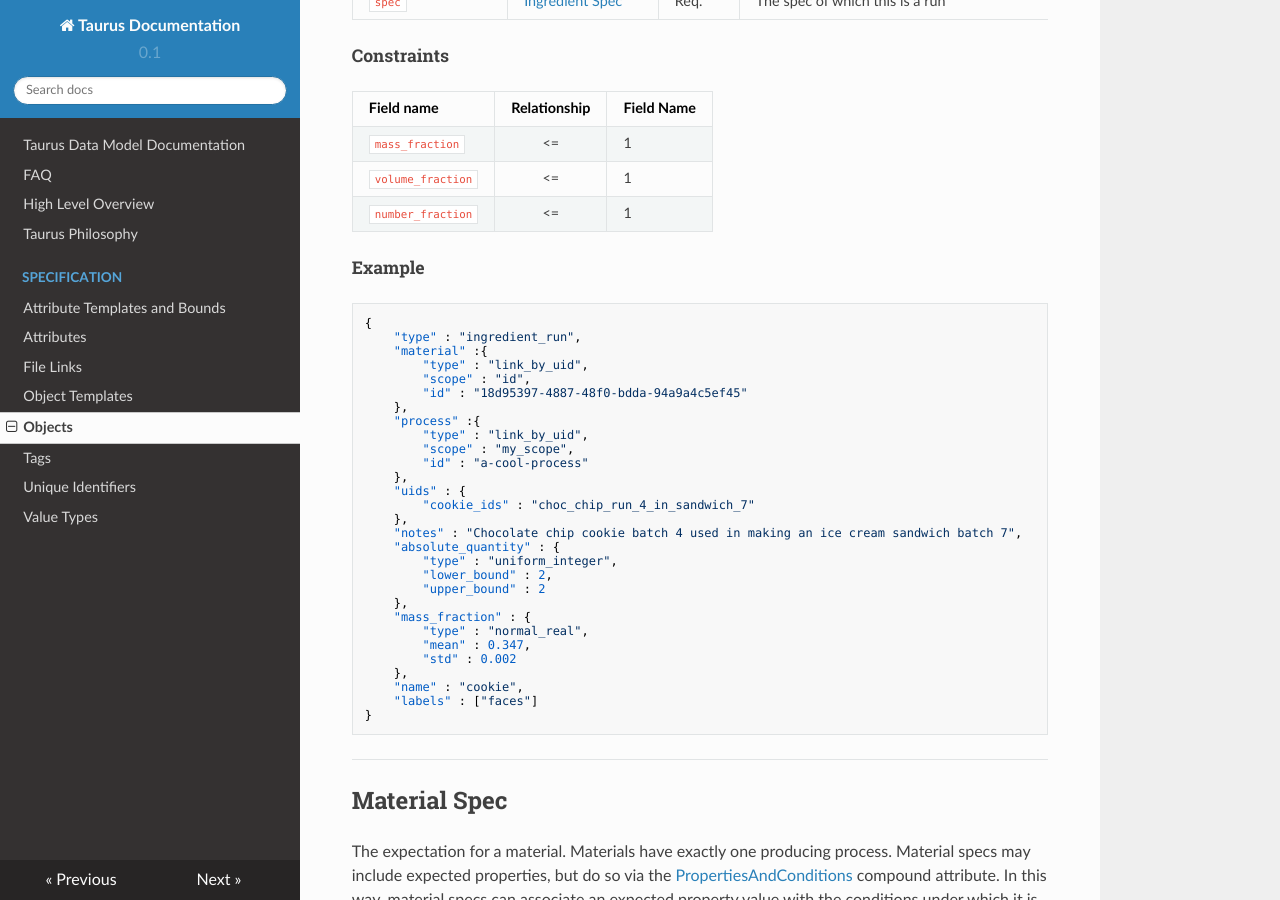
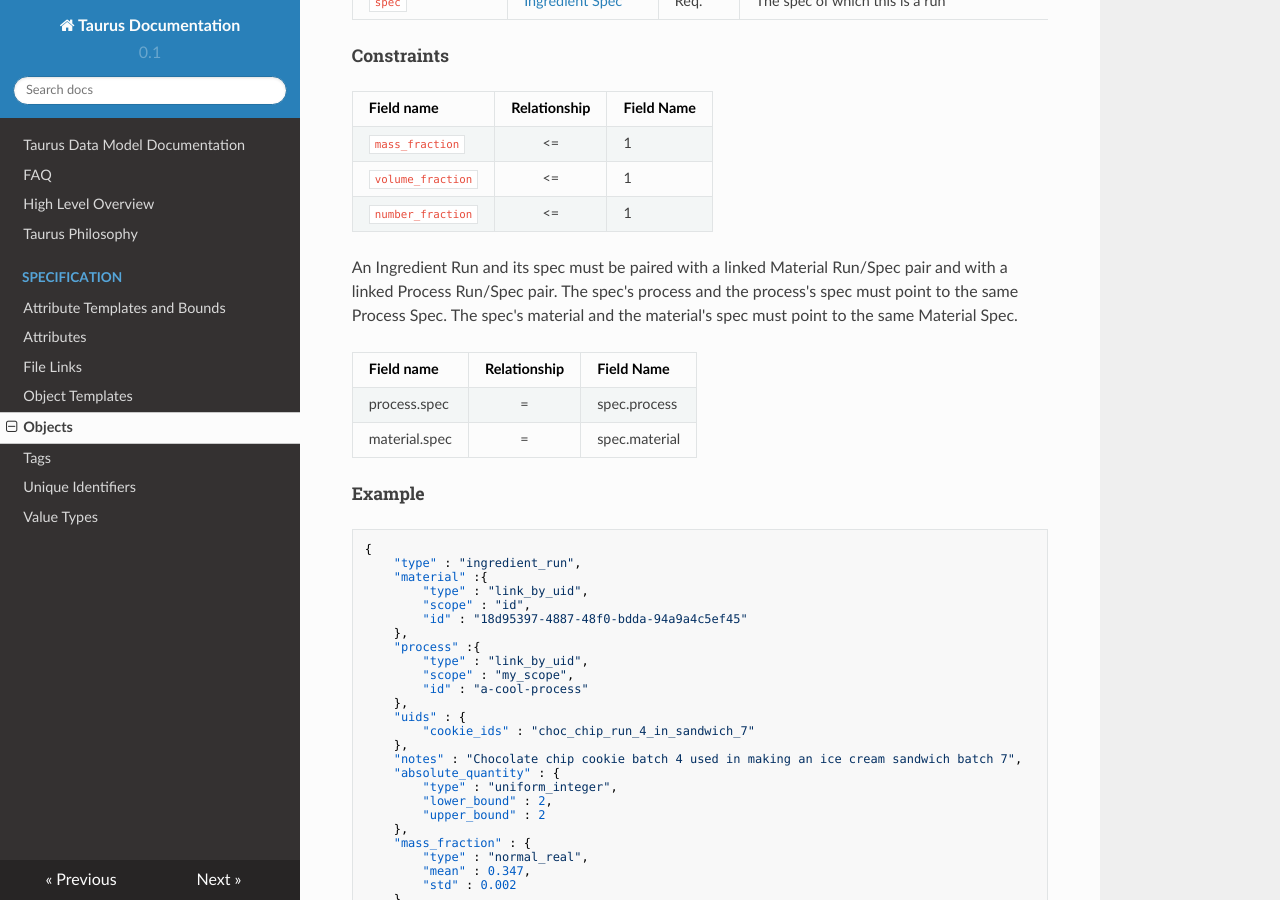
Before and after one commit to CitrineInformatics/gemd-docs, an MkDocs documentation site: the page built from docs/specification/objects.md, in a window 1280 px wide and 900 px high, scrolled down 6495 px. Built offline with MkDocs 1.6.1, drawn with Linux system fonts in a browser that asks for light colours; nearby versions of some CDN libraries; some of the changed text lies outside the part shown.

Commit message:
Explain square validation

````diff
--- a/docs/specification/objects.md
+++ b/docs/specification/objects.md
@@ -322,6 +322,15 @@
 `volume_fraction` | <= | 1
 `number_fraction` | <= | 1
 
+An Ingredient Run and its spec must be paired with a linked Material Run/Spec pair and with a linked Process Run/Spec pair.
+The spec's process and the process's spec must point to the same Process Spec.
+The spec's material and the material's spec must point to the same Material Spec.
+
+Field name | Relationship | Field Name
+-----------|:------------:|------------
+process.spec | = | spec.process
+material.spec | = | spec.material
+
 ##### Example
 
 ```json
@@ -467,6 +476,13 @@
 ##### Constraints
 
 Same as Material Spec, but with the `template` inherited from the `spec`, i.e. `spec.template`.
+
+A Material Run along with its spec and process must form a "square."
+That is, the spec's process and the process's spec must point to the same Process Spec.
+
+Field name | Relationship | Field Name
+-----------|:------------:|------------
+process.spec | = | spec.process
 
 ##### Example
 
````
